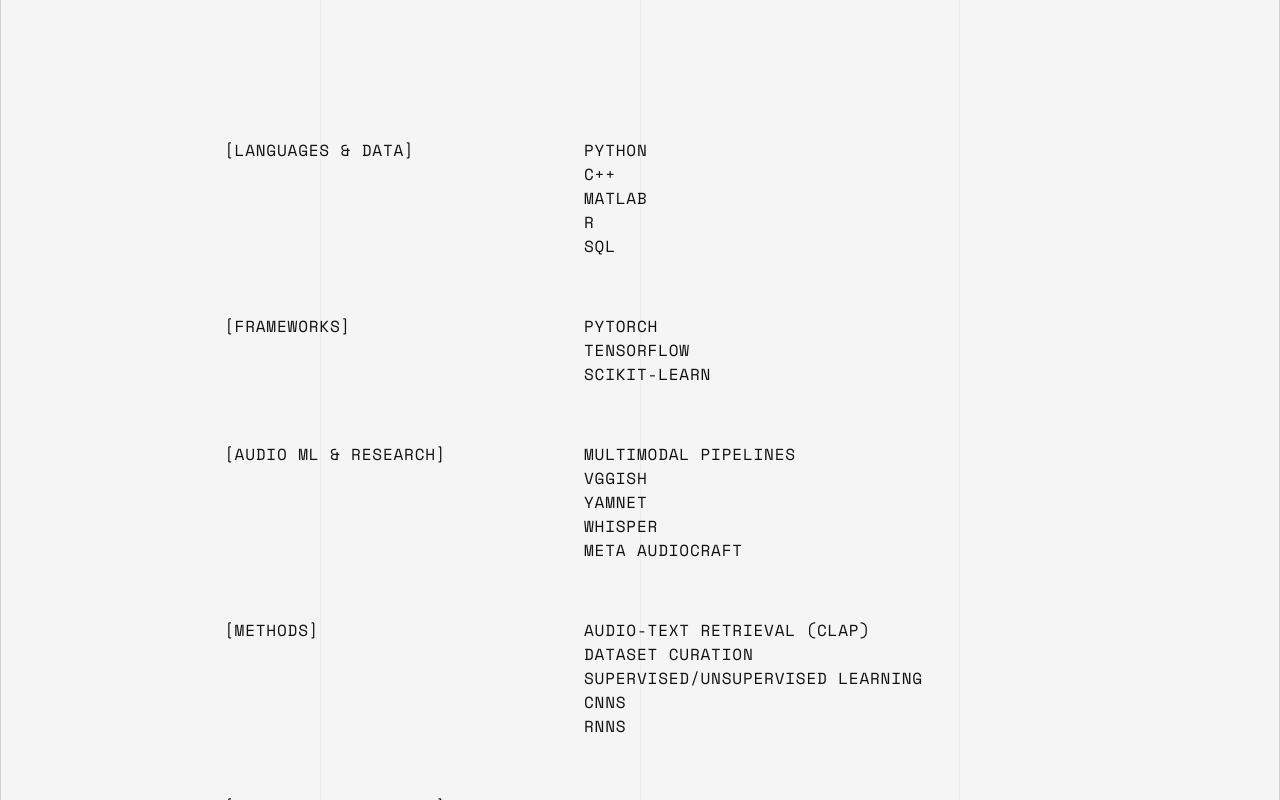
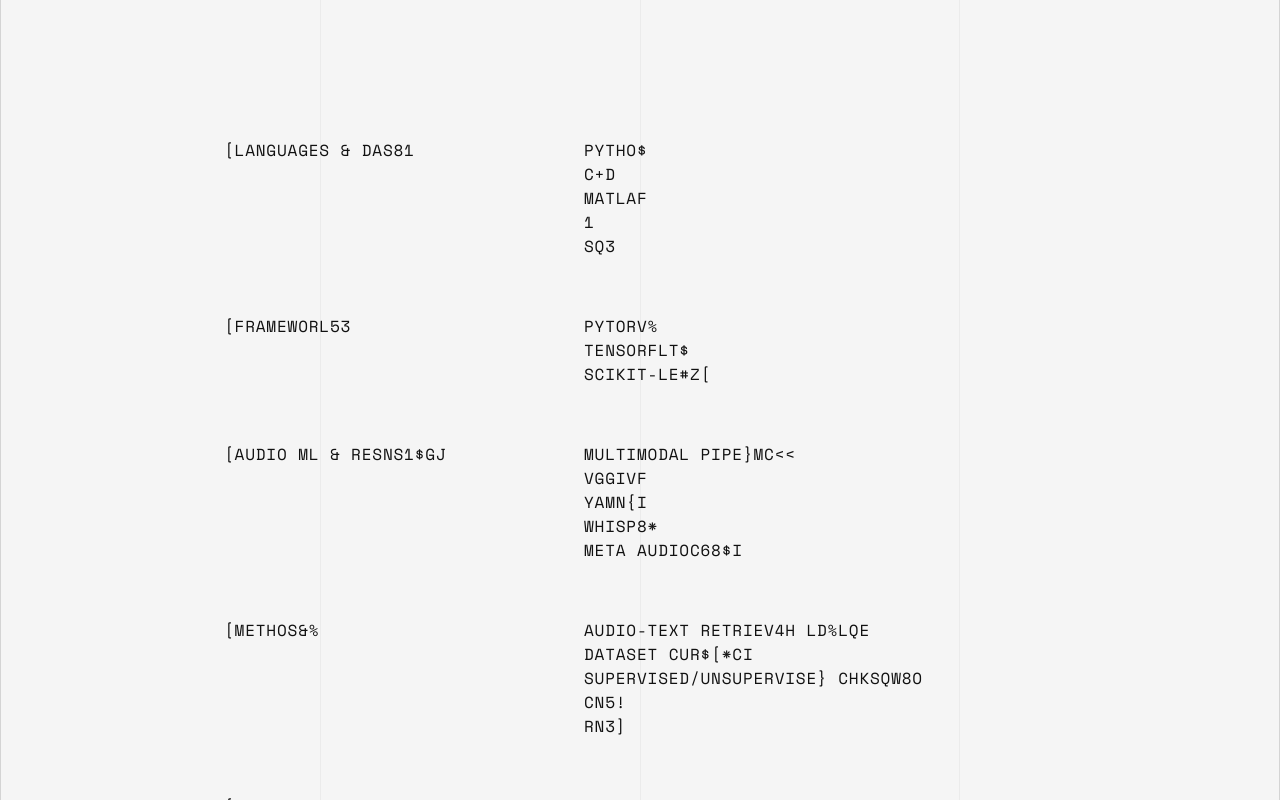
Before and after one commit to DIEGOGCHM/Portfolio_Diego_Chavez_ML_DSP_ENG, a Next.js app: page / in a window 1280 px wide. Shown: the part 3420-4220 px from the top of the page. Built offline with nearby package versions, Linux system fonts and the light colour scheme.

Commit message:
feat: Add scroll-driven scramble text decode effect to Skills section

```diff
--- a/src/components/Skills.tsx
+++ b/src/components/Skills.tsx
@@ -1,6 +1,37 @@
 "use client";
 
-import React from "react";
+import React, { useRef } from "react";
+import { motion, useScroll, useTransform, MotionValue } from "framer-motion";
+
+const CHARS = "ABCDEFGHIJKLMNOPQRSTUVWXYZ0123456789@#$%&*!<>[]{}";
+
+function ScrambleText({ text, scrollYProgress }: { text: string; scrollYProgress: MotionValue<number> }) {
+  const displayText = useTransform(scrollYProgress, (latest) => {
+    if (latest >= 1) return text;
+
+    // When completely out of view, return a static scrambled string
+    if (latest <= 0) {
+      return text.replace(/[^\s]/g, () => CHARS[Math.floor(Math.random() * CHARS.length)]);
+    }
+
+    const correctCount = Math.floor(latest * text.length);
+    let result = "";
+    for (let i = 0; i < text.length; i++) {
+      if (text[i] === ' ' || text[i] === '\n') {
+        result += text[i];
+        continue;
+      }
+      if (i < correctCount) {
+        result += text[i];
+      } else {
+        result += CHARS[Math.floor(Math.random() * CHARS.length)];
+      }
+    }
+    return result;
+  });
+
+  return <motion.span>{displayText}</motion.span>;
+}
 
 const skillsData = [
   {
@@ -37,6 +68,37 @@
   }
 ];
 
+function SkillRow({ item }: { item: { q: string, a: string } }) {
+  const ref = useRef<HTMLDivElement>(null);
+  const { scrollYProgress } = useScroll({
+    target: ref,
+    offset: ["start 95%", "center center"]
+  });
+
+  // Fade in the row during the first 20% of its scroll progress
+  const opacity = useTransform(scrollYProgress, [0, 0.2], [0, 1]);
+
+  const values = item.a.split(',').map(v => v.trim().toUpperCase());
+
+  return (
+    <motion.div ref={ref} style={{ opacity }} className="grid grid-cols-1 md:grid-cols-12 gap-2 md:gap-8">
+      {/* Left Column: Key */}
+      <div className="md:col-span-5 text-white_clinical tracking-wider text-sm md:text-base leading-loose">
+        <ScrambleText text={`[${item.q.toUpperCase()}]`} scrollYProgress={scrollYProgress} />
+      </div>
+
+      {/* Right Column: Values */}
+      <div className="md:col-span-7 flex flex-col">
+        {values.map((val, vIdx) => (
+          <span key={vIdx} className="text-white_clinical text-sm md:text-base tracking-wider leading-loose">
+            <ScrambleText text={val} scrollYProgress={scrollYProgress} />
+          </span>
+        ))}
+      </div>
+    </motion.div>
+  );
+}
+
 export default function Skills() {
   return (
     <section
@@ -46,27 +108,9 @@
       <div className="max-w-5xl mx-auto px-6 md:px-12 xl:px-24">
 
         <div className="flex flex-col gap-10 md:gap-14">
-          {skillsData.map((item, idx) => {
-            const values = item.a.split(',').map(v => v.trim().toUpperCase());
-
-            return (
-              <div key={idx} className="grid grid-cols-1 md:grid-cols-12 gap-2 md:gap-8">
-                {/* Left Column: Key */}
-                <div className="md:col-span-5 text-white_clinical tracking-wider text-sm md:text-base leading-loose">
-                  [{item.q.toUpperCase()}]
-                </div>
-
-                {/* Right Column: Values */}
-                <div className="md:col-span-7 flex flex-col">
-                  {values.map((val, vIdx) => (
-                    <span key={vIdx} className="text-white_clinical text-sm md:text-base tracking-wider leading-loose">
-                      {val}
-                    </span>
-                  ))}
-                </div>
-              </div>
-            );
-          })}
+          {skillsData.map((item, idx) => (
+            <SkillRow key={idx} item={item} />
+          ))}
         </div>
 
       </div>
```
